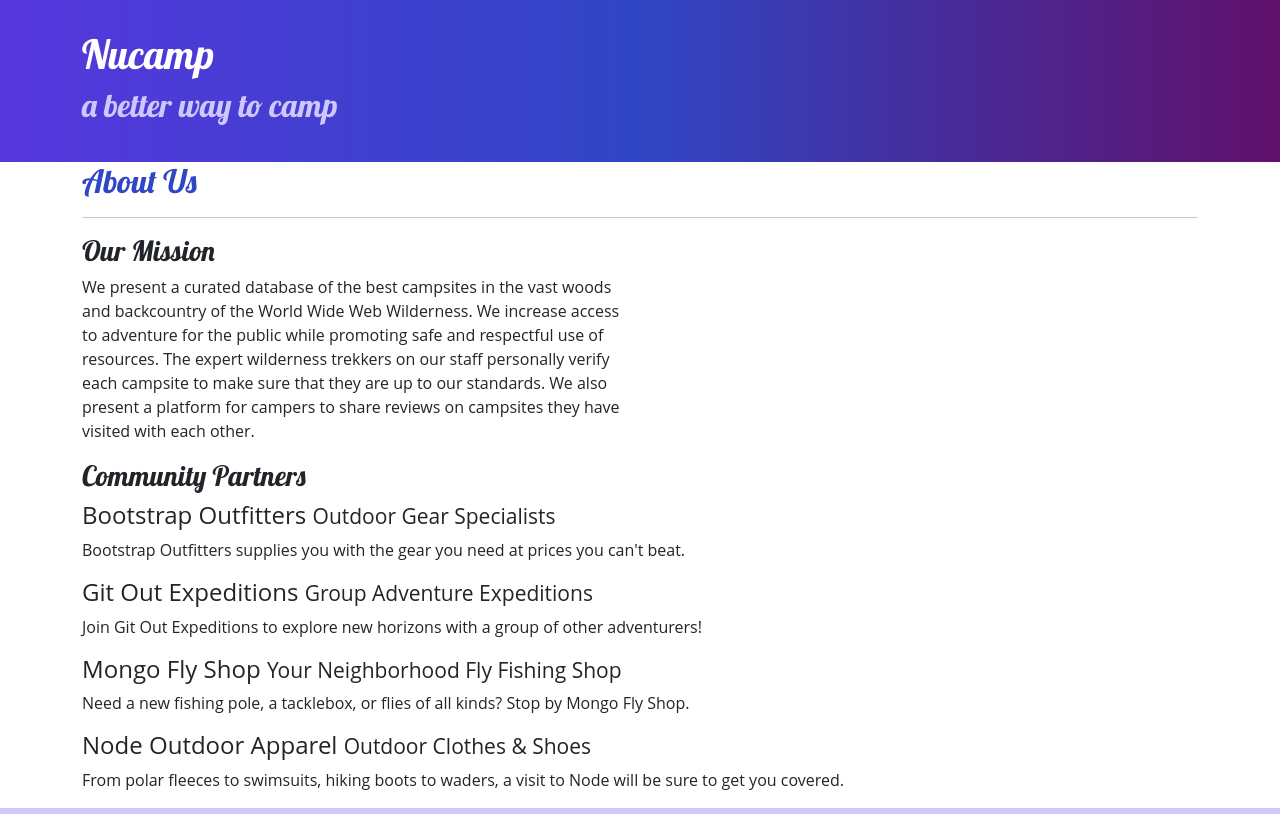
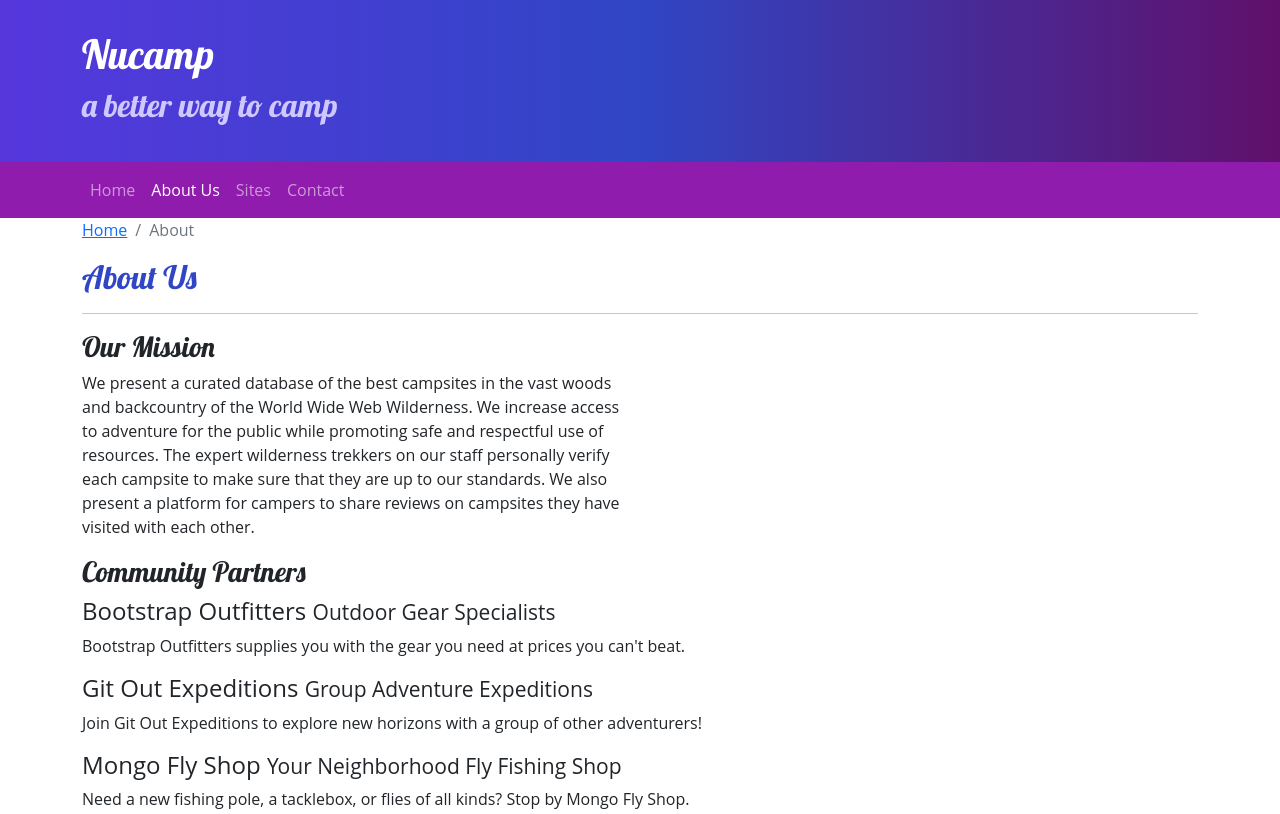
Before and after one commit to KayoticKg29/NuCampSite, a plain HTML site: page aboutus.html in a window 1280 px wide. Shown: the top 814 px of the page. Drawn offline with nearby package versions, Linux system fonts and the light colour scheme; files that its build step writes are made by us from their sources.

Commit message:
Add files via upload

```diff
--- a/aboutus.html
+++ b/aboutus.html
@@ -31,10 +31,31 @@
         </div>
     </header>
 
+    <!-- navbar -->
+    <nav class="navbar navbar-expand-sm navbar-dark sticky-top">
+        <div class="container">
+            <button class="navbar-toggler ms-auto" type="button" data-bs-toggle="collapse" data-bs-target="#nucampNavbar">
+                <span class="navbar-toggler-icon"></span>
+            </button>
+            <div class="collapse navbar-collapse" id="nucampNavbar">
+                <ul class="navbar-nav">
+                    <li class="nav-item"><a class="nav-link" href="index.html">Home</a></li>
+                    <li class="nav-item"><a class="nav-link active" href="#">About Us</a></li>
+                    <li class="nav-item"><a class="nav-link" href="#">Sites</a></li>
+                    <li class="nav-item"><a class="nav-link" href="#">Contact</a></li>
+                </ul>
+            </div>
+        </div>
+    </nav>
+
     <main>
         <div class="container">
             <div class="row">
                 <div class="col">
+                    <ol class="breadcrumb">
+                        <li class="breadcrumb-item"><a href="index.html">Home</a></li>
+                        <li class="breadcrumb-item active">About</li>
+                    </ol>
                     <h2>About Us</h2>
                     <hr />
                 </div>
--- a/styles.css
+++ b/styles.css
@@ -30,3 +30,7 @@
     border-bottom: 1px ridge;
     min-height: 200px;
 }
+
+.navbar {
+    background-color: #901CAD;
+}
```
Also changed, not shown: index.html (+19 -2 lines).
